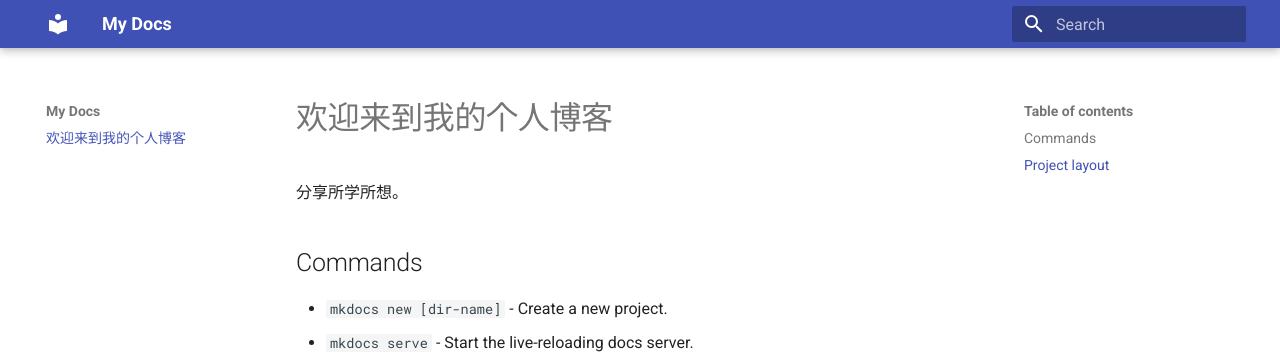
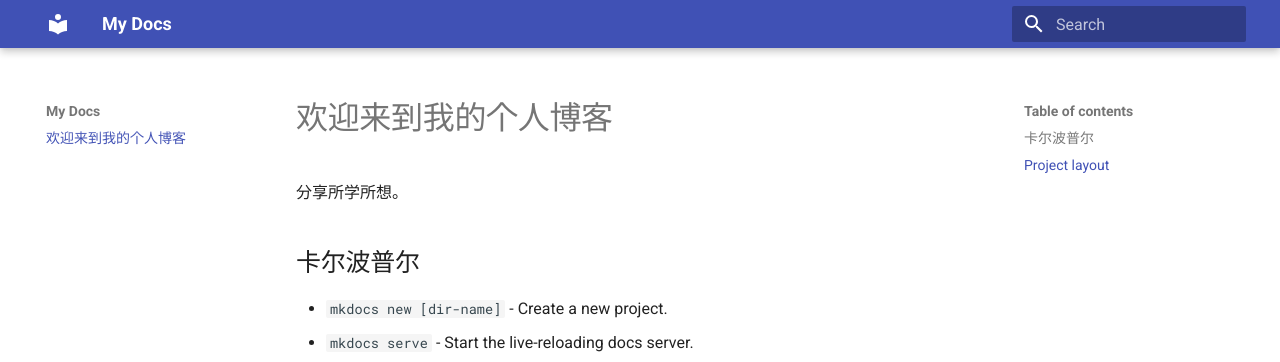
Before and after one commit to JZXGJ/pages, an MkDocs documentation site: the page built from docs/index.md, in a window 1280 px wide. Shown: the top 362 px of the page. Built offline with MkDocs 1.6.1 and Material for MkDocs 9.7.7, drawn with Linux system fonts in a browser that asks for light colours.

Commit message:
Update index.md

```diff
--- a/docs/index.md
+++ b/docs/index.md
@@ -2,7 +2,7 @@
 
 分享所学所想。
 
-## Commands
+## 卡尔波普尔
 
 * `mkdocs new [dir-name]` - Create a new project.
 * `mkdocs serve` - Start the live-reloading docs server.
```
